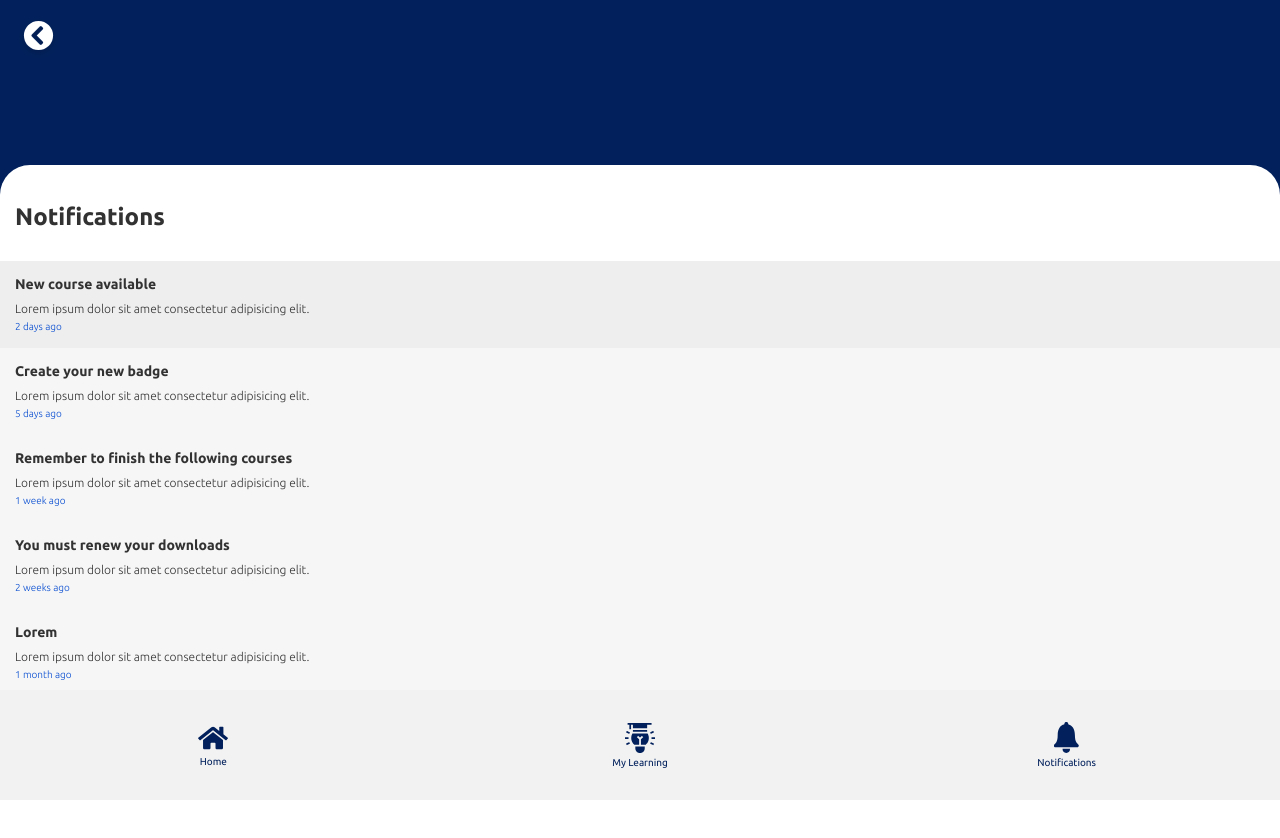
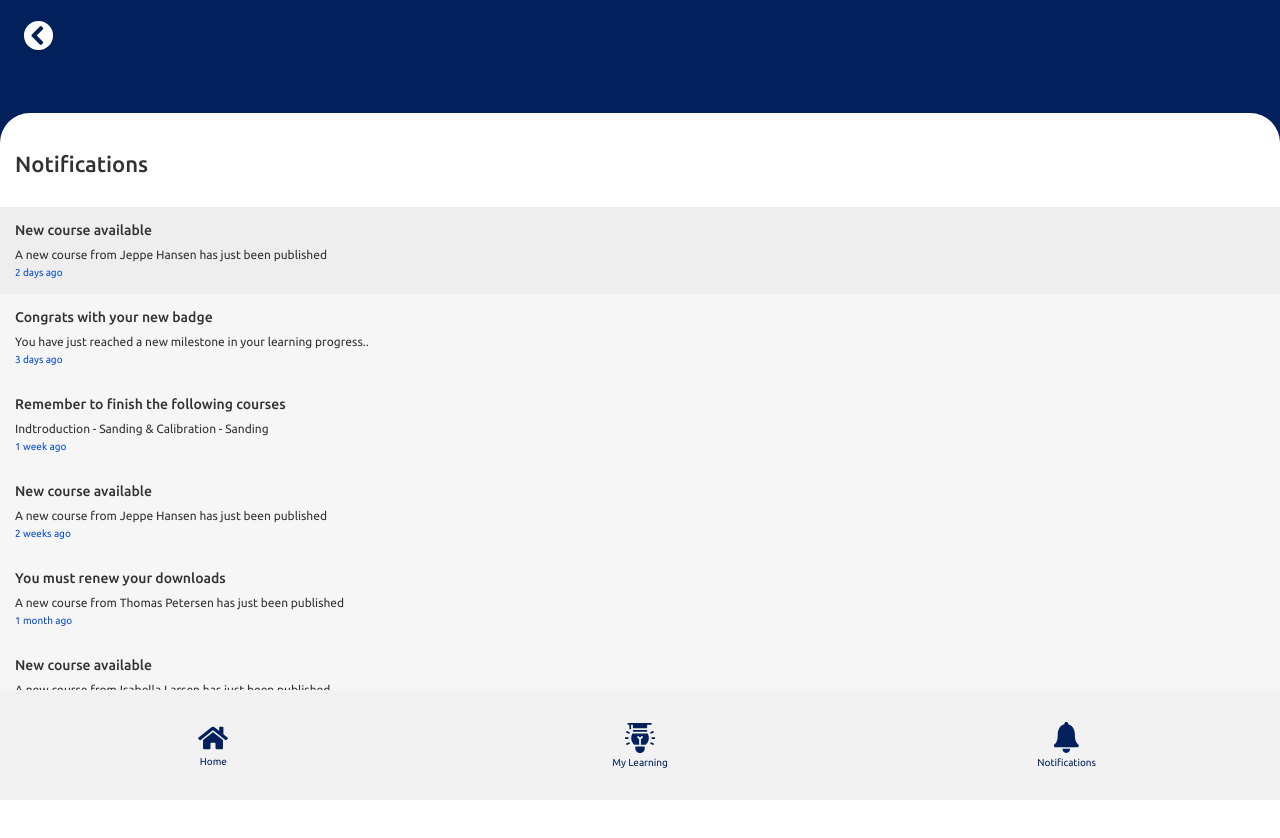
Before and after one commit to FrederikLandtved/Nordbo-Robotics, a Vue app: page /notifications in a window 1280 px wide. Shown: the top 838 px of the page. Built offline with nearby package versions, Linux system fonts and the light colour scheme; no server answers; sample sign-in values are in the browser's storage.

Commit message:
notifikationsbox

```diff
--- /dev/null
+++ b/src/components/ui-kit/NotifikationBox.vue
@@ -0,0 +1,52 @@
+<script setup>
+
+const props = defineProps({
+    title: String,
+    desc: String,
+    time: String,
+    isActive: Boolean
+  })
+
+</script>
+
+
+
+<template>
+
+    <div class="noti" :class="{'noti-aktiv': isActive}">
+        <h3>{{ title }}</h3>
+        <p>{{ desc }} </p>
+        <span>{{ time }}</span>
+    </div>
+
+</template>
+
+
+
+<style lang="scss" scoped>
+@import "@/assets/main.scss";
+
+.noti{
+   padding-bottom: 20px;
+   background-color: $background-noti;
+   padding: 15px;
+
+
+  p{
+    font-size: 12px;
+  }
+   span{
+    font-size: 10px;
+    color:#054BD0;
+
+   }
+   h3{
+    margin-bottom: 10px;
+    font-size: 14px;
+    font-weight:500;
+   }
+}
+.noti-aktiv{
+    background-color:$background-noti-aktiv;
+}
+</style>
--- a/src/views/NotificationsView.vue
+++ b/src/views/NotificationsView.vue
@@ -1,4 +1,6 @@
 <script setup>
+
+import NotifikationBox from '../components/ui-kit/NotifikationBox.vue';
 </script>
 
 <template>
@@ -11,35 +13,42 @@
         <div class="notifications">
             <h2>Notifications</h2>
 
-            <div class="noti noti-aktiv">
-                <h3>New course available</h3>
-                <p>Lorem ipsum dolor sit amet consectetur adipisicing elit. </p>
-                <span>2 days ago</span>
-            </div>
+            <NotifikationBox  class="noti-aktiv"
+            title="New course available"
+            desc="A new course from Jeppe Hansen has just been published"
+            time="2 days ago"
+            :isActive='true'
+            ></NotifikationBox>
 
-            <div class="noti">
-                <h3>Create your new badge</h3>
-                <p>Lorem ipsum dolor sit amet consectetur adipisicing elit. </p>
-                <span>5 days ago</span>
-            </div>
+            <NotifikationBox
+            title="Congrats with your new badge"
+            desc="You have just reached a new milestone in your learning progress.."
+            time="3 days ago"
+            ></NotifikationBox>
 
-            <div class="noti">
-                <h3>Remember to finish the following courses</h3>
-                <p>Lorem ipsum dolor sit amet consectetur adipisicing elit. </p>
-                <span>1 week ago</span>
-            </div>
+            <NotifikationBox
+            title="Remember to finish the following courses"
+            desc="Indtroduction - Sanding & Calibration - Sanding"
+            time="1 week ago"
+            ></NotifikationBox>
 
-            <div class="noti">
-                <h3>You must renew your downloads</h3>
-                <p>Lorem ipsum dolor sit amet consectetur adipisicing elit. </p>
-                <span>2 weeks ago</span>
-            </div>
+            <NotifikationBox
+            title="New course available"
+            desc="A new course from Jeppe Hansen has just been published"
+            time="2 weeks ago"
+            ></NotifikationBox>
 
-            <div class="noti">
-                <h3>Lorem</h3>
-                <p>Lorem ipsum dolor sit amet consectetur adipisicing elit. </p>
-                <span>1 month ago</span>
-            </div>
+            <NotifikationBox
+            title="You must renew your downloads"
+            desc="A new course from Thomas Petersen has just been published"
+            time="1 month ago"
+            ></NotifikationBox>
+
+            <NotifikationBox
+            title="New course available"
+            desc="A new course from Isabella Larsen has just been published"
+            time="1 month ago"
+            ></NotifikationBox>
 
 
 
@@ -51,40 +60,25 @@
 
 
 <style scoped lang="scss">
-@import "@/assets/main.scss";
+
 
 //Notifications
+.profile{
+   margin-top: 48px;
+}
+.notifications {
 
-.notifications {
-    font-weight: 300;
 
     h2{
         margin: 30px 15px;
-        font-weight: 300px;
+        font-weight: 500;
+        font-size: 22px;
     }
+
 }
 
-.noti{
-   padding-bottom: 20px;
-   background-color: $background-noti;
-   padding: 15px;
 
 
-  p{
-    font-size: 12px;
-  }
-   span{
-    font-size: 10px;
-    color:#054BD0;
 
-   }
-   h3{
-    margin-bottom: 10px;
-    font-size: 14px;
-   }
-}
-.noti-aktiv{
-    background-color: $background-noti-aktiv;
-}
 
 </style>
```
